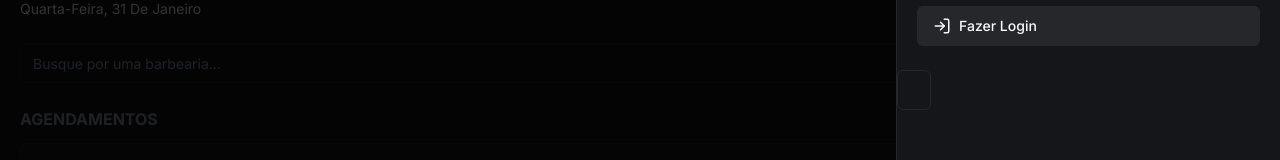
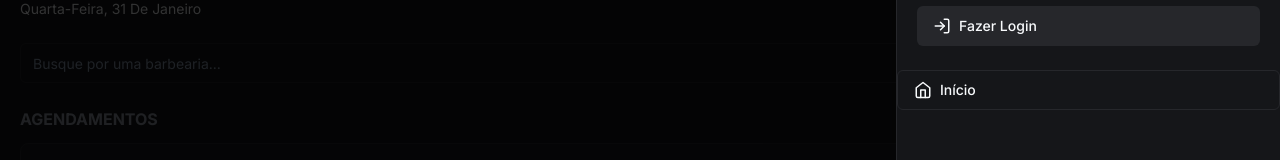
Before and after one commit to Rafmco/fullstack-barber, a Next.js app: page / in a window 1280 px wide. Both pictures are taken after a click on the button 1239 px from the left and 41 px from the top of the page. Shown: the part 131-291 px from the top of the page. Built offline with nearby package versions, Linux system fonts and the light colour scheme; no server answers; the database is empty.

Commit message:
feat: add SideMenu component

```diff
--- a/app/_components/header.tsx
+++ b/app/_components/header.tsx
@@ -1,19 +1,11 @@
-"use client";
-
 import Image from "next/image";
 import { Card, CardContent } from "./ui/card";
 import { Button } from "./ui/button";
-import { CalendarIcon, HomeIcon, Link, LogInIcon, LogOutIcon, MenuIcon, UserIcon } from "lucide-react";
-import { Sheet, SheetContent, SheetHeader, SheetTitle, SheetTrigger } from "./ui/sheet";
-import { signIn, signOut, useSession } from "next-auth/react";
-import { Avatar, AvatarImage } from "./ui/avatar";
+import {  MenuIcon } from "lucide-react";
+import { Sheet, SheetContent, SheetTrigger } from "./ui/sheet";
+import SideMenu from "./side-menu";
 
 const Header = () => {
-  const {data, status} = useSession();
-
-  const handleLogoutClick = () => signOut();
-  const handleLoginClick = () => signIn("google");
-
   return (
     <Card>
       <CardContent className="p-5 justify-between items-center flex flex-row">
@@ -27,54 +19,7 @@ const Header = () => {
           </SheetTrigger>
 
           <SheetContent className="p-0">
-            <SheetHeader className="text-left border-b border-solid border-secondary p-5">
-              <SheetTitle>Menu</SheetTitle>
-            </SheetHeader>
-
-            {data?.user ? (
-              <div className="flex justify-between px-5 py-6 items-center">
-                <div className="flex items-center gap-3">
-                  <Avatar>
-                    <AvatarImage src={data.user?.image ?? ''} />
-                  </Avatar>
-
-                  <h2 className="font-bold">{data.user.name}</h2>
-                </div>
-
-                <Button variant="secondary" size="icon">
-                  <LogOutIcon onClick={handleLogoutClick} />
-                </Button>
-              </div>
-            ) : (
-              <div className="flex flex-col px-5 py-6 gap-3">
-                <div className="flex items-center gap-2">
-                  <UserIcon size={32} />
-                  <h2 className="font-bold">Olá, faça seu login!</h2>
-                </div>
-                <Button variant="secondary" className="w-full justify-start" onClick={handleLoginClick}>
-                  <LogInIcon className="mr-2" size={18} />
-                  Fazer Login
-                </Button>
-              </div>
-            )}
-
-            <div className="flex flex-col gap-3">
-              <Button variant="outline" className="justify-start" asChild>
-                <Link href="/">
-                  <HomeIcon size={18} className="mr-2" />
-                  Início
-                </Link>
-              </Button>
-
-              {data?.user && (
-                <Button variant="outline" className="justify-start" asChild>
-                  <Link href="/bookings">
-                    <CalendarIcon size={18} className="mr-2" />
-                    Agendamentos
-                  </Link>
-                </Button>
-              )}
-            </div>
+            <SideMenu />
           </SheetContent>
         </Sheet>
       </CardContent>
--- /dev/null
+++ b/app/_components/side-menu.tsx
@@ -0,0 +1,71 @@
+"use client";
+
+import { signIn, signOut, useSession } from "next-auth/react";
+import { SheetHeader, SheetTitle } from "./ui/sheet";
+import { Avatar, AvatarImage } from "./ui/avatar";
+import { Button } from "./ui/button";
+import { CalendarIcon, HomeIcon, LogInIcon, LogOutIcon, UserIcon } from "lucide-react";
+import Link from "next/link";
+
+const SideMenu = () => {
+  const { data } = useSession();
+
+  const handleLogoutClick = () => signOut();
+
+  const handleLoginClick = () => signIn('google');
+
+  return (
+    <>
+      <SheetHeader className="text-left border-b border-solid border-secondary p-5">
+        <SheetTitle>Menu</SheetTitle>
+      </SheetHeader>
+
+      {data?.user ? (
+        <div className="flex justify-between px-5 py-6 items-center">
+          <div className="flex items-center gap-3">
+            <Avatar>
+              <AvatarImage src={data.user?.image ?? ''} />
+            </Avatar>
+
+            <h2 className="font-bold">{data.user.name}</h2>
+          </div>
+
+          <Button variant="secondary" size="icon">
+            <LogOutIcon onClick={handleLogoutClick} />
+          </Button>
+        </div>
+      ) : (
+        <div className="flex flex-col px-5 py-6 gap-3">
+          <div className="flex items-center gap-2">
+            <UserIcon size={32} />
+            <h2 className="font-bold">Olá, faça seu login!</h2>
+          </div>
+          <Button variant="secondary" className="w-full justify-start" onClick={handleLoginClick}>
+            <LogInIcon className="mr-2" size={18} />
+            Fazer Login
+          </Button>
+        </div>
+      )}
+
+      <div className="flex flex-col gap-3">
+        <Button variant="outline" className="justify-start" asChild>
+          <Link href="/">
+            <HomeIcon size={18} className="mr-2" />
+            Início
+          </Link>
+        </Button>
+
+        {data?.user && (
+          <Button variant="outline" className="justify-start" asChild>
+            <Link href="/bookings">
+              <CalendarIcon size={18} className="mr-2" />
+              Agendamentos
+            </Link>
+          </Button>
+        )}
+      </div>
+    </>
+  );
+}
+
+export default SideMenu;
--- a/app/barbershops/[id]/_components/barbershop-info.tsx
+++ b/app/barbershops/[id]/_components/barbershop-info.tsx
@@ -1,6 +1,8 @@
 "use client" // Possui interatividade, deve ser client-component;
 
+import SideMenu from "@/app/_components/side-menu";
 import { Button } from "@/app/_components/ui/button";
+import { Sheet, SheetContent, SheetTrigger } from "@/app/_components/ui/sheet";
 import { Barbershop } from "@prisma/client";
 import { ChevronLeftIcon, MapPinIcon, MenuIcon, StarIcon } from "lucide-react";
 import Image from "next/image";
@@ -24,9 +26,17 @@ const BarbershopInfo = ({ barbershop }: BarbershopInfoProps) => {
           <ChevronLeftIcon />
         </Button>
 
-        <Button size="icon" variant="outline" className="z-50 absolute top-4 right-4">
-          <MenuIcon />
-        </Button>
+        <Sheet>
+          <SheetTrigger asChild>
+            <Button size="icon" variant="outline" className="z-50 absolute top-4 right-4">
+              <MenuIcon />
+            </Button>
+          </SheetTrigger>
+
+          <SheetContent className="p-0">
+            <SideMenu />
+          </SheetContent>
+        </Sheet>
 
         <Image
           src={barbershop.imageUrl}
```
